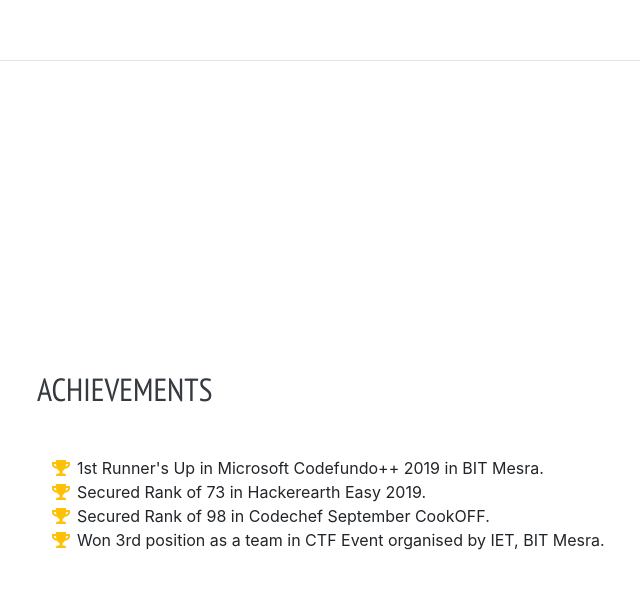
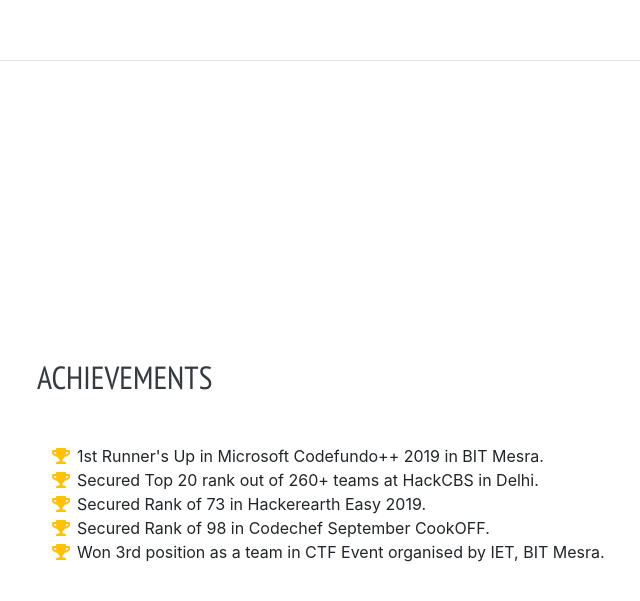
Before and after one commit to HardikM1999/hardikm1999.github.io, a website with bundled scripts: page index.html in a window 1280 px wide. Shown: the part 3143-3744 px from the top of the page, without its empty margins (283-923 px from the left). Built offline with nearby package versions, Linux system fonts and the light colour scheme; a web font is replaced by a local one.

Commit message:
changed achievements

```diff
--- a/index.html
+++ b/index.html
@@ -216,6 +216,11 @@
           <li>
             <i class="fa-li fa fa-trophy text-warning"></i>
             1st Runner's Up in Microsoft Codefundo++ 2019 in BIT Mesra.
+          </li>
+          <li>
+            <i class="fa-li fa fa-trophy text-warning"></i>
+            Secured Top 20 rank out of 260+ teams at HackCBS in Delhi.
+          </li>
           <li>
             <i class="fa-li fa fa-trophy text-warning"></i>
             Secured Rank of 73 in Hackerearth Easy 2019.
```
